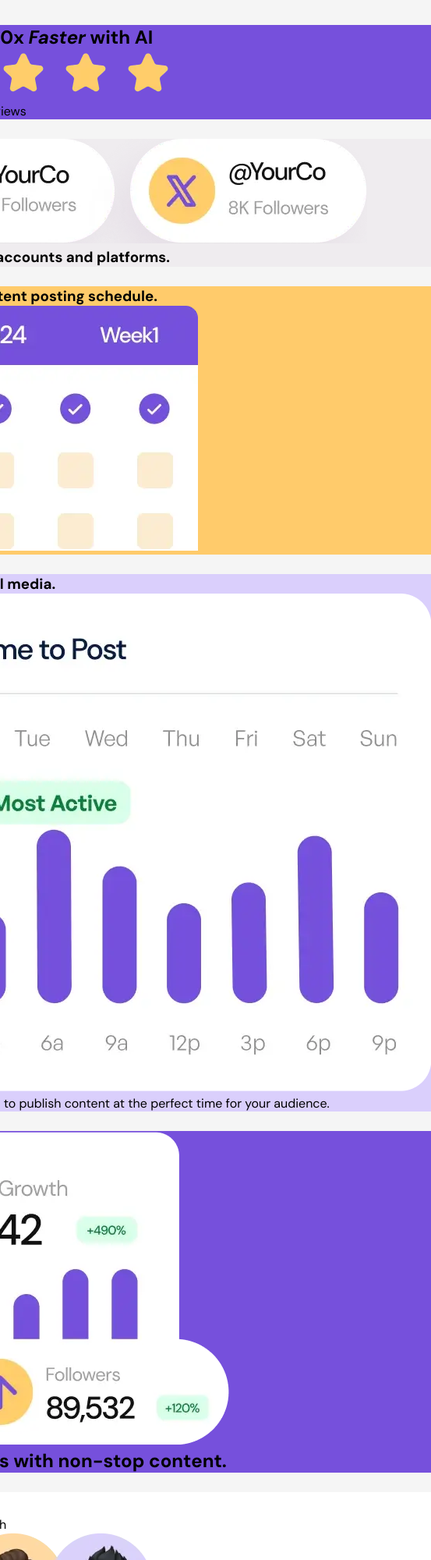
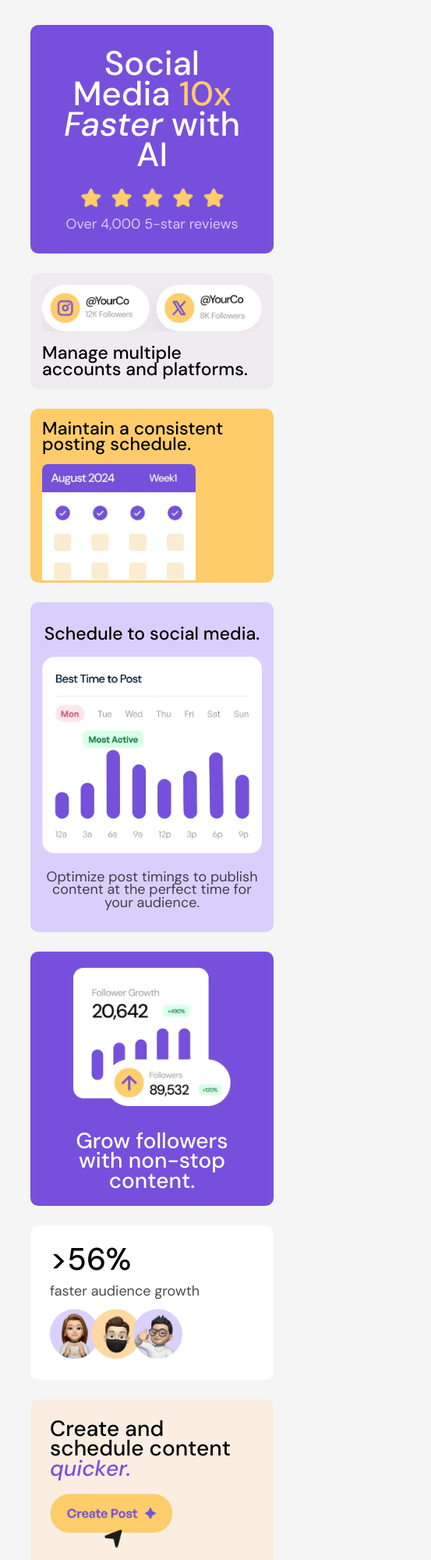
Before and after one commit to MarinaPerezR/bento-grid, a plain HTML site: page index.html in a window 390 px wide. Shown: the top 2000 px of the page at 78% size, 553 px wide, since content can reach past the window. Drawn offline with Linux system fonts and the light colour scheme.

Commit message:
Mobile design preview

```diff
--- a/css/style.css
+++ b/css/style.css
@@ -13,6 +13,7 @@
   --main-font: "DM Sans", sans-serif;
 
   /* Font Weights */
+  --w-200: 200;
   --w-400: 400;
   --w-500: 500;
 }
@@ -31,6 +32,7 @@ body {
   align-items: center;
   margin: 0;
   background-color: var(--main-gray);
+  line-height: 0.9;
 }
 
 .container {
@@ -49,40 +51,159 @@ body {
     "eight";
 }
 
-.section {
-  border-radius: 20px;
+section {
+  border-radius: 10px;
+  width: 80%;
+  max-width: 400px;
+  margin: 0 auto;
 }
 
+section h1 {
+  font-weight: var(--w-500)
+}
+
+section h2 {
+  font-size: 28px;
+  font-weight: var(--w-500);
+}
+
+section h3 {
+  font-size: 23px;
+  font-weight: var(--w-500)
+}
+
+section p {
+  font-size: 18px;
+}
+
+/* Card 1 */
 .card-1 {
   grid-area: one;
   background-color: var(--purple-500);
+  padding: 30px;
+  text-align: center;
+  font-size: 29px;
+  color: var(--white);
 }
+
+.card-1 .yellow-text {
+  color: var(--yellow-500);
+}
+
+.card-1 img {
+  max-width: 75%;
+  margin-top: 20px;
+  margin-bottom: 6px;
+}
+
+.card-1 p {
+  opacity: 0.7;
+}
+
+/* Card 2 */
 .card-2 {
   grid-area: two;
   background-color: var(--gray);
+  padding: 15px;
 }
+
+.card-2 img {
+  max-width: 100%;
+  margin-bottom: 15px;
+}
+
+/* Card 3 */
 .card-3 {
   grid-area: three;
   background-color: var(--yellow-500);
+  padding: 15px 15px 0 15px;
 }
+
+.card-3 img {
+  max-width: 70%;
+  margin-top: 15px;
+}
+
+/* Card 4 */
 .card-4 {
   grid-area: four;
   background-color: var(--purple-100);
+  padding: 30px 15px;
+  text-align: center;
 }
+
+.card-4 img {
+  max-width: 100%;
+  margin-top: 20px;
+  margin-bottom: 20px;
+}
+
+.card-4 p {
+  opacity: 0.7;
+}
+
+/* Card 5 */
 .card-5 {
   grid-area: five;
   background-color: var(--purple-500);
+  text-align: center;
+  padding: 20px 55px;
 }
+
+.card-5 img {
+  max-width: 100%;
+  margin-bottom: 30px;
+}
+
+.card-5 h2 {
+  color: var(--white);
+}
+
+/* Card 6 */
 .card-6 {
   grid-area: six;
   background-color: var(--white);
+  padding: 25px;
 }
+
+.card-6 h2 {
+  font-size: 40px;
+  margin-bottom: 15px;
+}
+
+.card-6 img {
+  max-width: 65%;
+  margin-top: 15px;
+}
+
+.card-6 p {
+  opacity: 0.7;
+}
+
+/* Card 7 */
 .card-7 {
   grid-area: seven;
   background-color: var(--yellow-100);
+  padding: 25px;
 }
 
+.card-7 em {
+  color: var(--purple-500);
+}
+
+.card-7 img {
+  max-width: 60%;
+  margin-top: 20px;
+}
+
+/* Card 8 */
 .card-8 {
   grid-area: eight;
   background-color: var(--yellow-500);
+  padding: 20px;
 }
+
+.card-8 img {
+  max-width: 75%;
+  margin-top: 20px;
+}
--- a/index.html
+++ b/index.html
@@ -24,7 +24,10 @@
     <main>
       <div class="container">
         <section class="card-1">
-          <h1>Social Media 10x <em>Faster</em> with AI</h1>
+          <h1>
+            Social Media <span class="yellow-text">10x</span>
+            <em>Faster</em> with AI
+          </h1>
           <img
             src="assets/images/illustration-five-stars.webp"
             alt="five stars"
```
